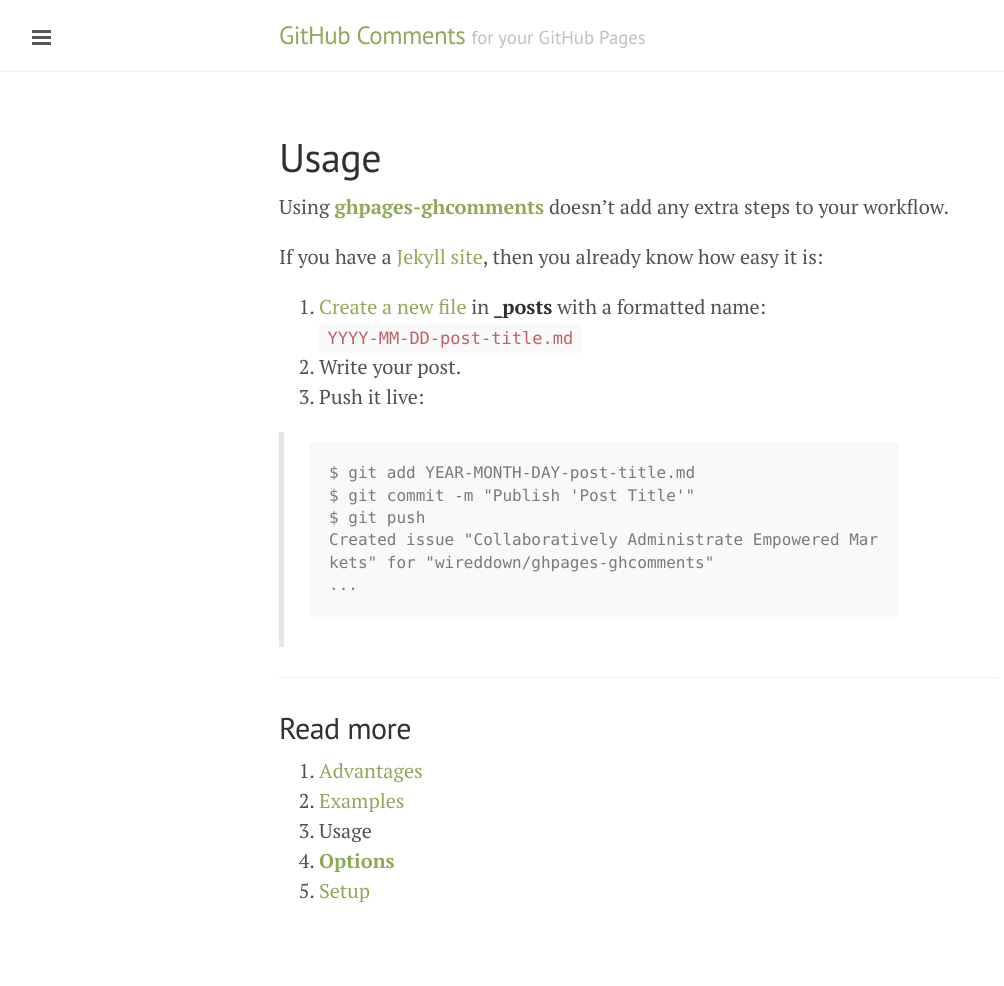
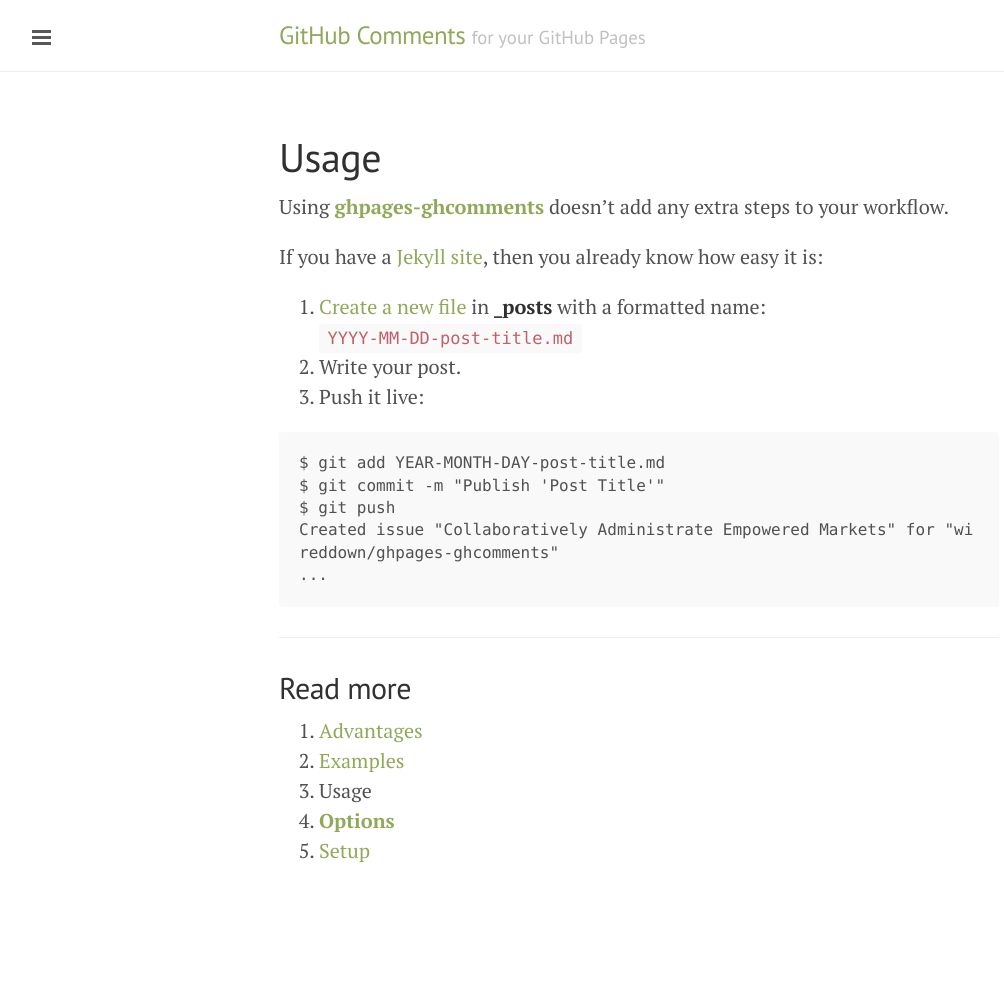
Before and after one commit to wireddown/ghpages-ghcomments, a Jekyll site: the page built from usage.md, in a window 1280 px wide. Shown: the whole page, without its empty margins (1-1005 px from the left). Built offline with Jekyll 4.4.1, drawn with Linux system fonts in a browser that asks for light colours; Markdown is read by kramdown in place of the engine named in the settings; after the commit the page ends 946 px from its top, so only the background shows below that.

Commit message:
Reduce indent by removing blockquote

````diff
--- a/usage.md
+++ b/usage.md
@@ -12,13 +12,13 @@ If you have a [Jekyll site](https://help.github.com/articles/using-jekyll-with-p
  1. Write your post.
  1. Push it live:
 
-> ```
-> $ git add YEAR-MONTH-DAY-post-title.md
-> $ git commit -m "Publish 'Post Title'"
-> $ git push
-> Created issue "Collaboratively Administrate Empowered Markets" for "wireddown/ghpages-ghcomments"
-> ...
-> ```
+```
+$ git add YEAR-MONTH-DAY-post-title.md
+$ git commit -m "Publish 'Post Title'"
+$ git push
+Created issue "Collaboratively Administrate Empowered Markets" for "wireddown/ghpages-ghcomments"
+...
+```
 
 ---
 
````
